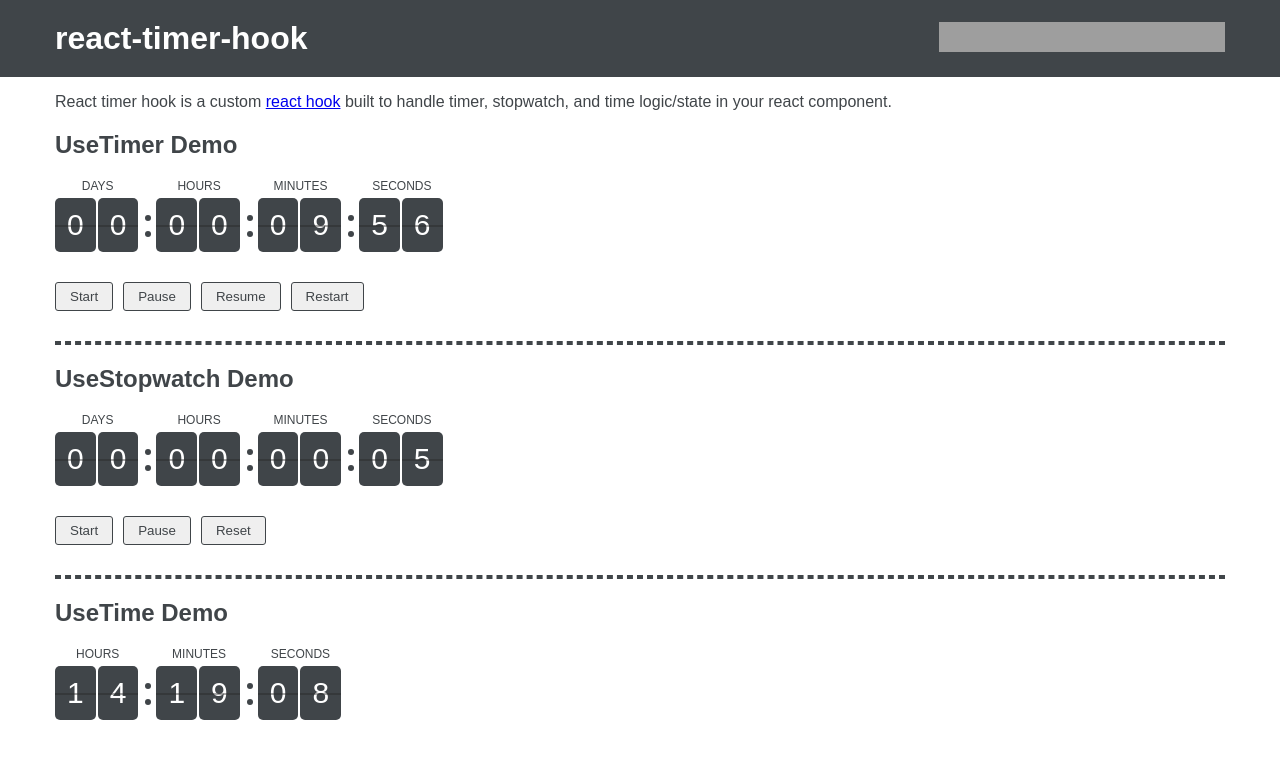
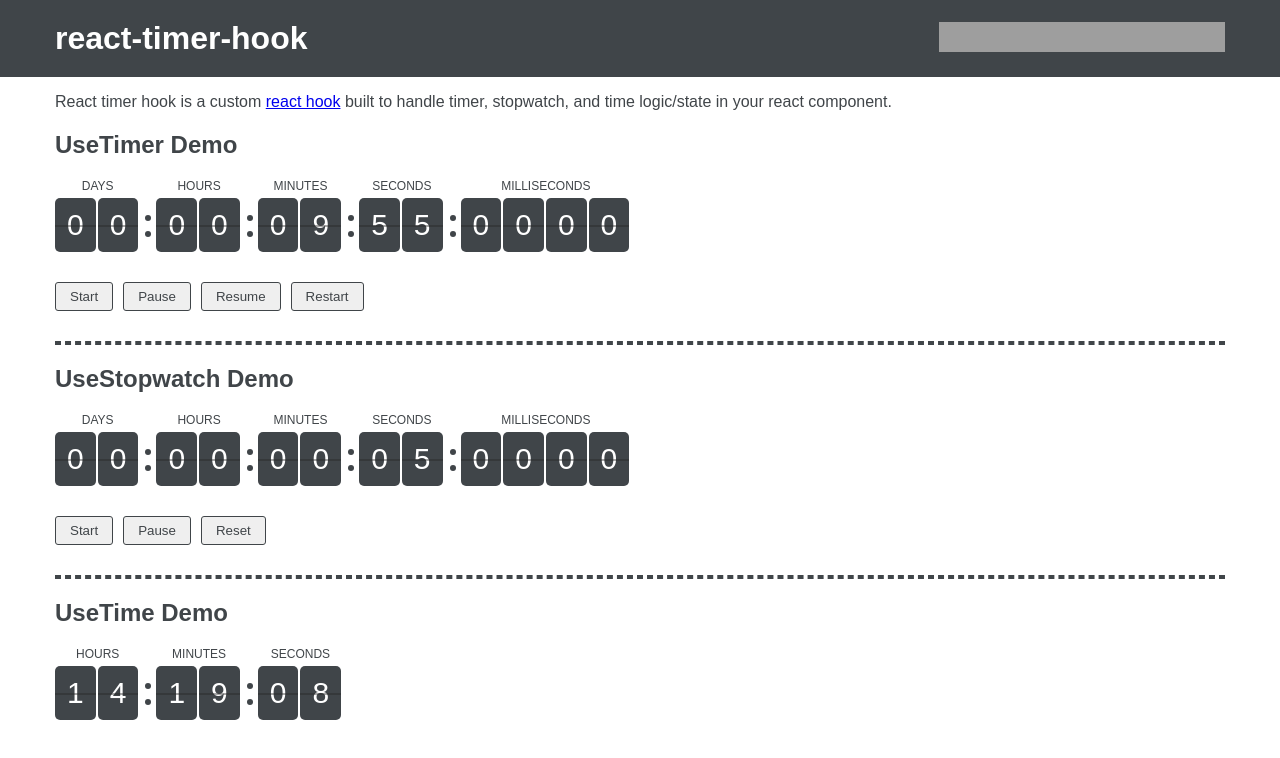
Before and after one commit to amrlabib/react-timer-hook, a React app: page / in a window 1280 px wide. Shown: the top 758 px of the page. Built offline with nearby package versions, Linux system fonts and the light colour scheme; grey boxes are pictures that could not be loaded; the HTML template or start-up script is replaced by a standard one.

Commit message:
support milliseconds in useStopwatch

```diff
--- a/demo/App.js
+++ b/demo/App.js
@@ -66,9 +66,9 @@ export default function App() {
         <p>
           React timer hook is a custom <a href="https://reactjs.org/docs/hooks-intro.html" target="_blank">react hook</a> built to handle timer, stopwatch, and time logic/state in your react component.
         </p>
-        <UseTimerDemo expiryTimestamp={time} enableMilliseconds={false} />
+        <UseTimerDemo expiryTimestamp={time} enableMilliseconds={true} />
         <Separator />
-        <UseStopwatchDemo />
+        <UseStopwatchDemo enableMilliseconds={true} />
         <Separator />
         <UseTimeDemo />
       </Container>
--- a/demo/components/UseStopwatchDemo.js
+++ b/demo/components/UseStopwatchDemo.js
@@ -3,8 +3,9 @@ import { useStopwatch } from '../../src/index';
 import Button from './Button';
 import TimerStyled from './TimerStyled';
 
-export default function UseStopwatchDemo() {
+export default function UseStopwatchDemo({ enableMilliseconds }) {
   const {
+    milliseconds,
     seconds,
     minutes,
     hours,
@@ -12,13 +13,13 @@ export default function UseStopwatchDemo() {
     start,
     pause,
     reset,
-  } = useStopwatch({ autoStart: true });
+  } = useStopwatch({ autoStart: true, enableMilliseconds });
 
 
   return (
     <div>
       <h2>UseStopwatch Demo</h2>
-      <TimerStyled seconds={seconds} minutes={minutes} hours={hours} days={days} />
+      <TimerStyled milliseconds={milliseconds} seconds={seconds} minutes={minutes} hours={hours} days={days} enableMilliseconds={enableMilliseconds} />
       <Button onClick={start}>Start</Button>
       <Button onClick={pause}>Pause</Button>
       <Button onClick={reset}>Reset</Button>
--- a/src/useStopwatch.js
+++ b/src/useStopwatch.js
@@ -2,38 +2,48 @@ import { useState, useCallback } from 'react';
 import { Time } from './utils';
 import { useInterval } from './hooks';
 
-export default function useStopwatch({ autoStart, offsetTimestamp } = {}) {
-  const [passedSeconds, setPassedSeconds] = useState(Time.getSecondsFromExpiry(offsetTimestamp, true) || 0);
+const MILLISEC_INTERVAL = 1;
+const SECOND_INTERVAL = 1000;
+export default function useStopwatch({ autoStart, offsetTimestamp, enableMilliseconds = false } = {}) {
+  const [passedMilliseconds, setPassedMilliseconds] = useState(Time.getMillisecondsFromExpiry(offsetTimestamp) || 0);
   const [prevTime, setPrevTime] = useState(new Date());
-  const [seconds, setSeconds] = useState(passedSeconds + Time.getSecondsFromPrevTime(prevTime || 0, true));
+  const [milliseconds, setMilliseconds] = useState(passedMilliseconds + Time.getMillisecondsFromPrevTime(prevTime || 0));
   const [isRunning, setIsRunning] = useState(autoStart);
+  const [interval, setInterval] = useState(MILLISEC_INTERVAL);
 
   useInterval(() => {
-    setSeconds(passedSeconds + Time.getSecondsFromPrevTime(prevTime, true));
-  }, isRunning ? 1000 : null);
+    // Initially interval is 1ms to handle offsetTimestamp with precision
+    // Then we change from 1 millisecond to 1 second interval if enableMilliseconds is false and we are not interested in millisecond values
+    if (!enableMilliseconds && interval === MILLISEC_INTERVAL) {
+      const { milliseconds: millisecondsVal } = Time.getTimeFromMilliseconds(milliseconds);
+      millisecondsVal <= 50 && setInterval(SECOND_INTERVAL);
+    }
+
+    setMilliseconds(passedMilliseconds + Time.getMillisecondsFromPrevTime(prevTime));
+  }, isRunning ? interval : null);
 
   const start = useCallback(() => {
     const newPrevTime = new Date();
     setPrevTime(newPrevTime);
     setIsRunning(true);
-    setSeconds(passedSeconds + Time.getSecondsFromPrevTime(newPrevTime, true));
-  }, [passedSeconds]);
+    setMilliseconds(passedMilliseconds + Time.getMillisecondsFromPrevTime(newPrevTime));
+  }, [passedMilliseconds]);
 
   const pause = useCallback(() => {
-    setPassedSeconds(seconds);
+    setPassedMilliseconds(milliseconds);
     setIsRunning(false);
-  }, [seconds]);
+  }, [milliseconds]);
 
   const reset = useCallback((offset = 0, newAutoStart = true) => {
-    const newPassedSeconds = Time.getSecondsFromExpiry(offset, true) || 0;
+    const newPassedSeconds = Time.getMillisecondsFromExpiry(offset) || 0;
     const newPrevTime = new Date();
     setPrevTime(newPrevTime);
-    setPassedSeconds(newPassedSeconds);
+    setPassedMilliseconds(newPassedSeconds);
     setIsRunning(newAutoStart);
-    setSeconds(newPassedSeconds + Time.getSecondsFromPrevTime(newPrevTime, true));
+    setMilliseconds(newPassedSeconds + Time.getMillisecondsFromPrevTime(newPrevTime));
   }, []);
 
   return {
-    ...Time.getTimeFromSeconds(seconds), start, pause, reset, isRunning,
+    ...Time.getTimeFromMilliseconds(milliseconds, false), start, pause, reset, isRunning,
   };
 }
--- a/src/useTimer.js
+++ b/src/useTimer.js
@@ -59,7 +59,8 @@ export default function useTimer({
   useInterval(() => {
     const millisecondsValue = Time.getMillisecondsFromExpiry(expiryTimestamp);
 
-    // Change from 1 millisecond to 1 second interval if enableMilliseconds is false and we are not interested in millisecond values
+    // Initially interval is 1ms to handle expiryTimestamp with precision
+    // Then we change from 1 millisecond to 1 second interval if enableMilliseconds is false and we are not interested in millisecond values
     if (!enableMilliseconds && interval === MILLISEC_INTERVAL) {
       const { milliseconds: millisecondsVal } = Time.getTimeFromMilliseconds(milliseconds);
       millisecondsVal >= 950 && setInterval(SECOND_INTERVAL);
--- a/src/utils/Time.js
+++ b/src/utils/Time.js
@@ -1,7 +1,6 @@
 export default class Time {
-  static getTimeFromMilliseconds(millisecs) {
-    const totalMilliseconds = millisecs;
-    const totalSeconds = Math.ceil(millisecs / 1000);
+  static getTimeFromMilliseconds(millisecs, isCountDown = true) {
+    const totalSeconds = isCountDown ? Math.ceil(millisecs / 1000) : Math.floor(millisecs / 1000);
     const days = Math.floor(totalSeconds / (60 * 60 * 24));
     const hours = Math.floor((totalSeconds % (60 * 60 * 24)) / (60 * 60));
     const minutes = Math.floor((totalSeconds % (60 * 60)) / 60);
@@ -9,7 +8,7 @@ export default class Time {
     const milliseconds = Math.floor(millisecs % 1000);
 
     return {
-      totalMilliseconds,
+      totalMilliseconds: millisecs,
       totalSeconds,
       milliseconds,
       seconds,
@@ -35,14 +34,10 @@ export default class Time {
     };
   }
 
-  static getMillisecondsFromExpiry(expiry, shouldRound) {
+  static getMillisecondsFromExpiry(expiry) {
     const now = new Date().getTime();
     const milliSecondsDistance = expiry - now;
-    if (milliSecondsDistance > 0) {
-      const val = milliSecondsDistance;
-      return shouldRound ? Math.round(val) : val;
-    }
-    return 0;
+    return milliSecondsDistance > 0 ? milliSecondsDistance : 0;
   }
 
   static getSecondsFromExpiry(expiry, shouldRound) {
@@ -55,14 +50,10 @@ export default class Time {
     return 0;
   }
 
-  static getSecondsFromPrevTime(prevTime, shouldRound) {
+  static getMillisecondsFromPrevTime(prevTime) {
     const now = new Date().getTime();
     const milliSecondsDistance = now - prevTime;
-    if (milliSecondsDistance > 0) {
-      const val = milliSecondsDistance / 1000;
-      return shouldRound ? Math.round(val) : val;
-    }
-    return 0;
+    return milliSecondsDistance > 0 ? milliSecondsDistance : 0;
   }
 
   static getSecondsFromTimeNow() {
```
Also changed, not shown: 2 other files (tests, documents, lock files or other folders).
